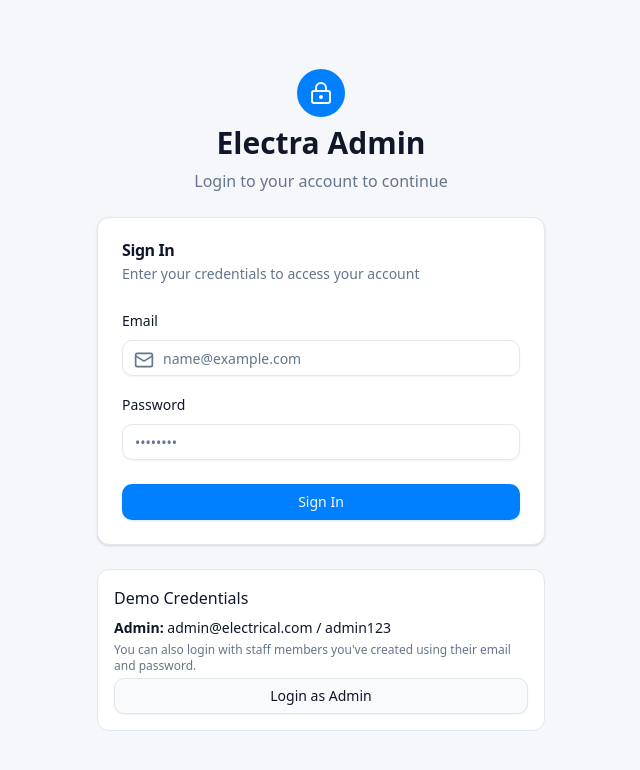
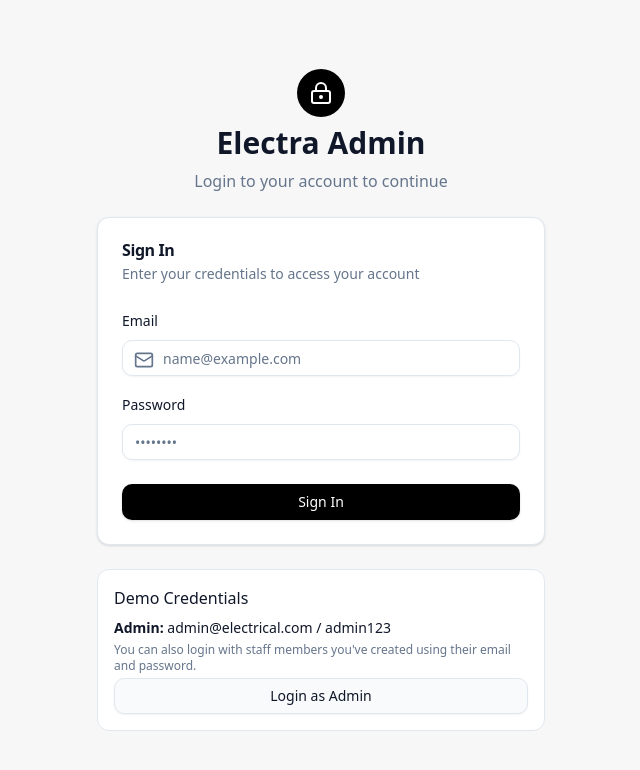
Before and after one commit to PhotofineColorLab/frontend-sarathi, a React (Vite) app: page /login in a window 1280 px wide. Shown: the top 770 px of the page, without its empty margins (319-959 px from the left). Built offline with nearby package versions, Linux system fonts and the light colour scheme.

Commit message:
Theme Changed

```diff
--- a/src/index.css
+++ b/src/index.css
@@ -13,35 +13,35 @@
     --popover: 0 0% 100%;
     --popover-foreground: 222 47% 11%;
 
-    --primary: 210 100% 50%;
-    --primary-foreground: 210 40% 98%;
+    --primary: 0 0% 0%;
+    --primary-foreground: 0 0% 100%;
 
-    --secondary: 210 40% 96%;
+    --secondary: 0 0% 96%;
     --secondary-foreground: 222 47% 11%;
 
-    --muted: 210 40% 96%;
+    --muted: 0 0% 96%;
     --muted-foreground: 215 16% 47%;
 
-    --accent: 210 100% 50%;
-    --accent-foreground: 222 47% 11%;
+    --accent: 0 0% 0%;
+    --accent-foreground: 0 0% 100%;
 
     --destructive: 0 84% 60%;
     --destructive-foreground: 210 40% 98%;
 
     --border: 214 32% 91%;
     --input: 214 32% 91%;
-    --ring: 222 84% 5%;
+    --ring: 0 0% 0%;
 
     --radius: 0.75rem;
 
     --sidebar-background: 0 0% 98%;
     --sidebar-foreground: 240 5.3% 26.1%;
-    --sidebar-primary: 240 5.9% 10%;
-    --sidebar-primary-foreground: 0 0% 98%;
+    --sidebar-primary: 0 0% 0%;
+    --sidebar-primary-foreground: 0 0% 100%;
     --sidebar-accent: 240 4.8% 95.9%;
     --sidebar-accent-foreground: 240 5.9% 10%;
     --sidebar-border: 220 13% 91%;
-    --sidebar-ring: 217.2 91.2% 59.8%;
+    --sidebar-ring: 0 0% 0%;
   }
 
   .dark {
@@ -54,8 +54,8 @@
     --popover: 222 47% 11%;
     --popover-foreground: 210 40% 98%;
 
-    --primary: 210 100% 50%;
-    --primary-foreground: 222 47% 11%;
+    --primary: 0 0% 0%;
+    --primary-foreground: 0 0% 100%;
 
     --secondary: 217 33% 18%;
     --secondary-foreground: 210 40% 98%;
@@ -63,7 +63,7 @@
     --muted: 217 33% 18%;
     --muted-foreground: 215 20% 65%;
 
-    --accent: 217 33% 18%;
+    --accent: 0 0% 0%;
     --accent-foreground: 210 40% 98%;
 
     --destructive: 0 63% 31%;
@@ -75,12 +75,12 @@
 
     --sidebar-background: 240 5.9% 10%;
     --sidebar-foreground: 240 4.8% 95.9%;
-    --sidebar-primary: 224.3 76.3% 48%;
+    --sidebar-primary: 0 0% 0%;
     --sidebar-primary-foreground: 0 0% 100%;
     --sidebar-accent: 240 3.7% 15.9%;
     --sidebar-accent-foreground: 240 4.8% 95.9%;
     --sidebar-border: 240 3.7% 15.9%;
-    --sidebar-ring: 217.2 91.2% 59.8%;
+    --sidebar-ring: 0 0% 0%;
   }
 }
 
```
